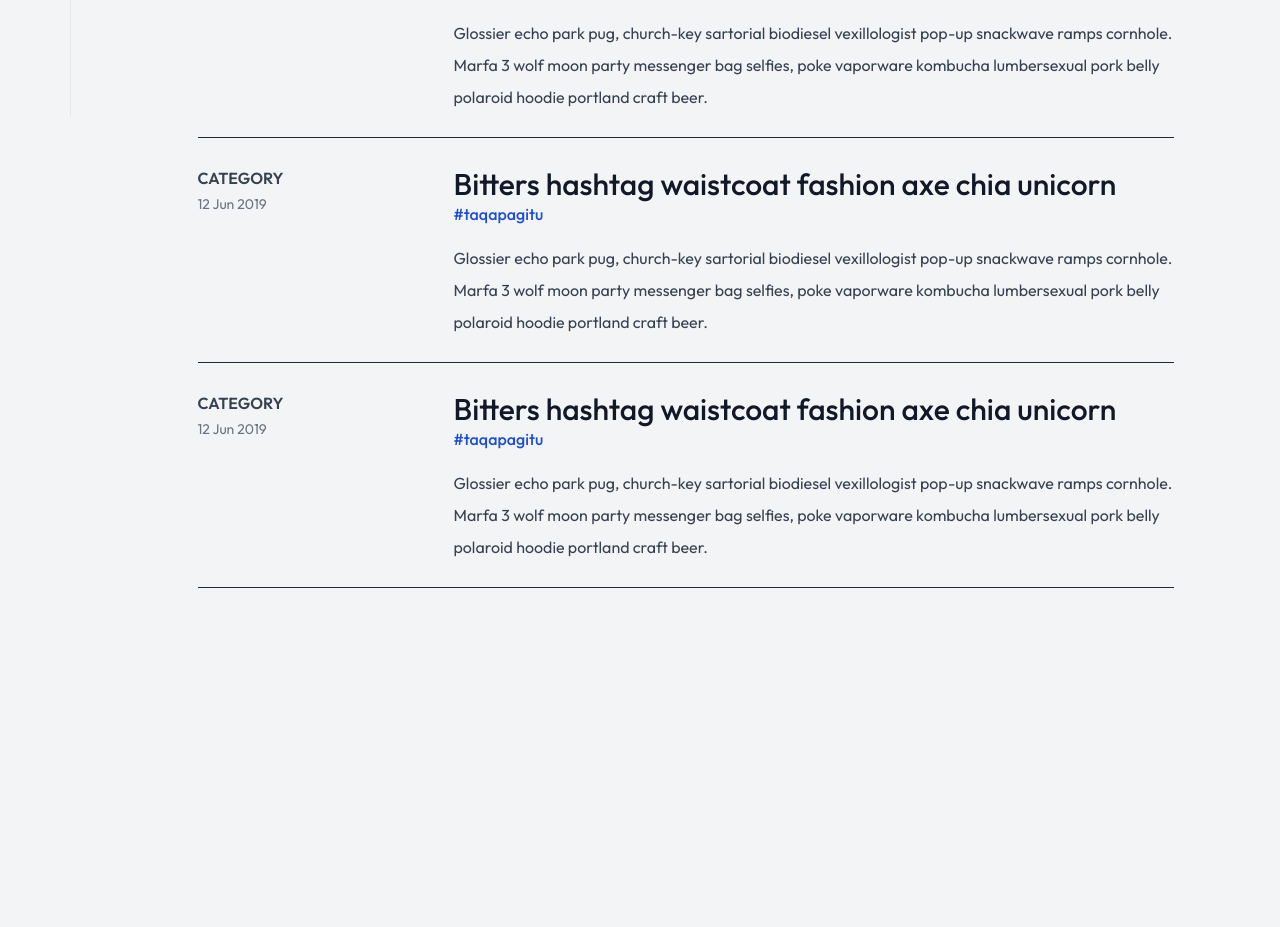
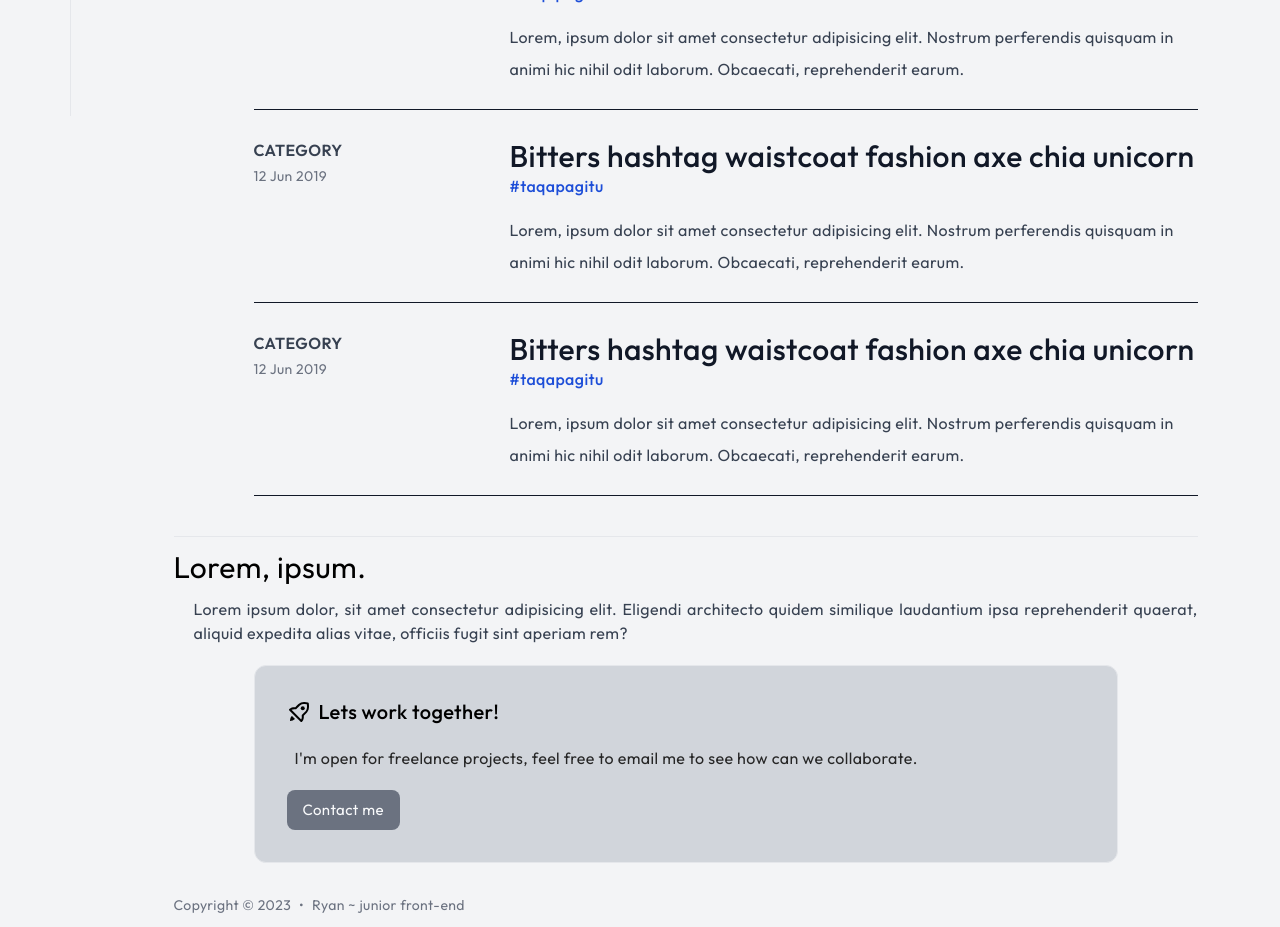
Before and after one commit to rian-nzr/portfolio, a Next.js app: page / in a window 1280 px wide. Shown: the part 740-1667 px from the top of the page. Before the commit the page ends 1368 px from the top, so only its background shows below. Built offline with nearby package versions, Linux system fonts and the light colour scheme.

Commit message:
add services in homepage

```diff
--- /dev/null
+++ b/components/Layouts/assets/footer.tsx
@@ -0,0 +1,14 @@
+export function Footer() {
+    return (
+      <footer>
+        <div className="items-center justify-between space-y-4 md:flex md:space-y-0 my-3">
+          {/* <BuiltWith /> */}
+          <div className=" flex space-x-2 text-sm text-gray-500 dark:text-gray-400">
+            <div>{`Copyright © ${new Date().getFullYear()}`}</div>
+            <span>{` • `}</span>
+            <span>Ryan ~ junior front-end</span>
+          </div>
+        </div>
+      </footer>
+    )
+  }
--- a/components/Layouts/index.tsx
+++ b/components/Layouts/index.tsx
@@ -2,6 +2,7 @@ import { ReactNode } from "react"
 import Sidebar from "./assets/sidebar";
 import Header from "./assets/header";
 import { useState } from "react";
+import { Footer } from "./assets/footer";
 
 
 interface props {
@@ -22,10 +23,13 @@ export default function Layout({ children, }: props) {
                         </div>
                     </div>
                     <main className='lg:w-4/5  lg:max-w-5xl container  mx-auto   flex flex-col justify-between min-h-screen '>
-                        <div className="">
+                        <div className=" min-h-screen flex flex-col justify-between">
                             {children}
+                            <Footer />
+
                         </div>
                     </main>
+
                 </div>
             </div>
         </>
--- a/components/assets/cardblog.tsx
+++ b/components/assets/cardblog.tsx
@@ -1,7 +1,7 @@
 export default function CardBlog() {
     return (
         <>
-            <div className="py-4 flex flex-wrap md:flex-nowrap border-b border-gray-800">
+            <div className="py-4 flex flex-wrap md:flex-nowrap border-b border-gray-900">
                 <div className="md:w-64 md:mb-0 mb-6 flex-shrink-0 flex flex-col">
                     <span className="font-semibold title-font ">CATEGORY</span>
                     <span className="mt-1 text-gray-500 text-sm">12 Jun 2019</span>
@@ -11,9 +11,7 @@ export default function CardBlog() {
                         <h2 className="text-3xl font-medium dark:text-white text-gray-900 title-font">Bitters hashtag waistcoat fashion axe chia unicorn</h2>
                         <p className=" font-medium text-blue-700">#taqapagitu</p>
                     </div>
-
-                    <p className="leading-relaxed md:leading-loose">Glossier echo park pug, church-key sartorial biodiesel vexillologist pop-up snackwave ramps cornhole. Marfa 3 wolf moon party messenger bag selfies, poke vaporware kombucha lumbersexual pork belly polaroid hoodie portland craft beer.</p>
-
+                    <p className="leading-relaxed md:leading-loose">Lorem, ipsum dolor sit amet consectetur adipisicing elit. Nostrum perferendis quisquam in animi hic nihil odit laborum. Obcaecati, reprehenderit earum.</p>
                 </div>
             </div>
         </>
--- /dev/null
+++ b/components/sections/homepage/index.tsx
@@ -0,0 +1,14 @@
+import Hero from "./hero";
+import ListBlog from "./listblog";
+import Servicer from "./services";
+
+export default function HomePage() {
+    return (
+        <>
+            <Hero />
+            <ListBlog />
+            <Servicer />
+        </>
+
+    )
+}
--- a/components/sections/homepage/listblog.tsx
+++ b/components/sections/homepage/listblog.tsx
@@ -4,14 +4,14 @@ import CardBlog from "@/components/assets/cardblog"
 export default function ListBlog() {
     return (
         <>
-            <div className="flex items-center justify-between mt-4">
+            <div className="flex items-center justify-between py-3">
                 <h2 className="text-3xl">Latest Blogs</h2>
                 <p className="flex items-center cursor-pointer dark:hover:text-white hover:text-black dark:text-gray-400 text-gray-700 gap-1">
                     View All Blogs <BiRightArrowAlt className="text-2xl" />
                 </p>
             </div>
 
-            <div className="container px-6 py-5 mx-auto dark:text-gray-400 text-gray-700 flex flex-col gap-3">
+            <div className="container pl-20 pt-4 pb-10 mx-auto dark:text-gray-400 text-gray-700 flex flex-col gap-3 border-b dark:border-gray-800 border-gray-200">
                <CardBlog/>
                <CardBlog/>
                <CardBlog/>
--- /dev/null
+++ b/components/sections/homepage/services.tsx
@@ -0,0 +1,28 @@
+import { BiRocket } from "react-icons/bi"
+
+export default function Servicer() {
+    return (
+        <>
+           <div className="flex items-center justify-between py-3">
+                <h2 className="text-3xl">Lorem, ipsum.</h2>
+            </div>
+            <p className=" text-justify pl-5 text-gray-700 dark:text-gray-400 ">Lorem ipsum dolor, sit amet consectetur adipisicing elit. Eligendi architecto quidem similique laudantium ipsa reprehenderit quaerat, aliquid expedita alias vitae, officiis fugit sint aperiam rem?</p>
+            <div className='p-8 bg-gray-300 dark:bg-gray-900 border dark:border-none rounded-xl space-y-4 mx-20 mt-5'>
+                <div className='flex gap-2 items-center'>
+                    <BiRocket size={24} />
+                    <h3 className='text-xl font-medium'>Lets work together!</h3>
+                </div>
+                <p className='leading-[1.8] md:leading-loose text-neutral-800 dark:text-neutral-300 pl-2'>
+                    I&apos;m open for freelance projects, feel free to email me to see how
+                    can we collaborate.
+                </p>
+                <button
+                    className={`flex gap-2 items-center bg-gray-500 hover:bg-neutral-600 dark:bg-gray-600 dark:hover:bg-gray-700 text-gray-50 py-2 px-4 rounded-lg transition-all duration-300 text-[15px] font-sora `}>
+                    Contact me
+
+                </button>
+
+            </div>
+        </>
+    )
+}
--- a/pages/_document.tsx
+++ b/pages/_document.tsx
@@ -4,7 +4,7 @@ export default function Document() {
   return (
     <Html lang="en">
       <Head />
-      <body className=' dark:bg-gray-950 bg-gray-100 text-base font-Outfit'>
+      <body className=' dark:bg-gray-950 bg-gray-100 text-base font-Outfit tracking-wide'>
         <Main />
         <NextScript />
       </body>
--- a/pages/index.tsx
+++ b/pages/index.tsx
@@ -1,6 +1,7 @@
+import HomePage from "@/components/sections/homepage"
 import Hero from "@/components/sections/homepage/hero"
 import ListBlog from "@/components/sections/homepage/listblog"
-import Head from "next/head"
+import Head from "next/head";
 
 export default function Home() {
     return (
@@ -9,8 +10,7 @@ export default function Home() {
                 <title>Home - Ryan</title>
             </Head>
             <main className="py-5">
-                <Hero/>
-                <ListBlog/>
+                <HomePage/>
             </main>
         </>
     )
```
